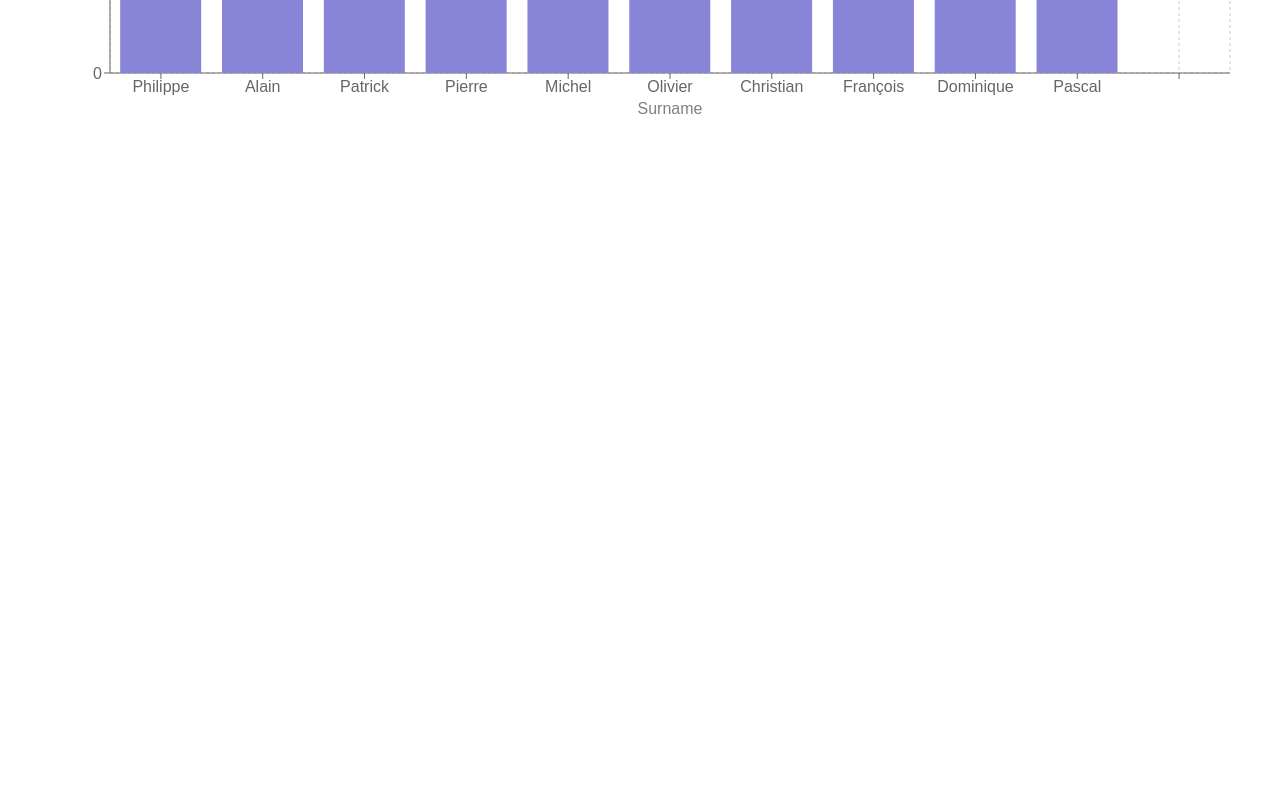
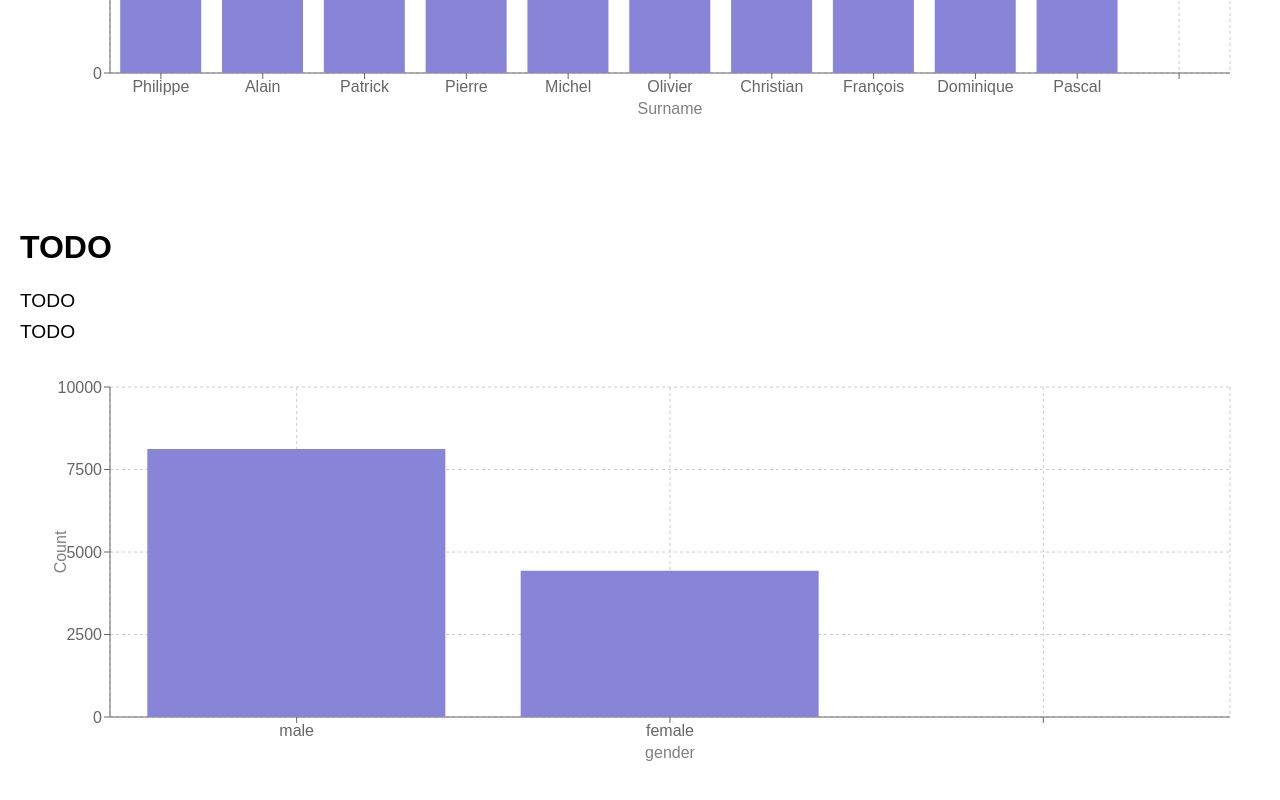
Before and after one commit to louispaulet/hatvp_reactjs_viz, a React (Create React App) app in the folder hatvp_viz/: page /hatvp_reactjs_viz/gender_equality in a window 1280 px wide. Shown: the part 676-1476 px from the top of the page. Before the commit the page ends 839 px from the top, so only its background shows below. Built offline with nearby package versions, Linux system fonts and the light colour scheme.

Commit message:
add temp bar plot for total gender ratio, add total gender ratio dataset, update gender equality dashboard to include new plot

```diff
--- a/hatvp_viz/src/components/Home.js
+++ b/hatvp_viz/src/components/Home.js
@@ -14,7 +14,7 @@ const Home = () => {
        </div>
     {/* Links to plots */}
     <div className="App-hero">
-    <Link to="/gender_equality">Check out the top 10 surnames in the dataset!</Link>
+    <Link to="/gender_equality">Check out our gender equality dashboard!</Link>
     </div>
     </div>
 
--- a/hatvp_viz/src/dashboards/gender_equality.js
+++ b/hatvp_viz/src/dashboards/gender_equality.js
@@ -1,5 +1,6 @@
 import React, { useEffect, useState } from 'react';
 import SurnameCount from './../plots/surname_count.js';
+import TotalGenderRatio from './../plots/total_gender_ratio.js';
 
 const GenderEquality = () => {
   return (
@@ -7,6 +8,7 @@ const GenderEquality = () => {
     <h1>Gender Equality Analysis on HATVP Data</h1>
     <p>This dashboard shows gendered plots to reveal the existing imbalance between men and women representatives.</p>
     <SurnameCount />
+    <TotalGenderRatio />
   </div>
   );
 
--- /dev/null
+++ b/hatvp_viz/src/plots/total_gender_ratio.js
@@ -0,0 +1,53 @@
+import React, { useEffect, useState } from 'react';
+import { BarChart, Bar, XAxis, YAxis, CartesianGrid, Tooltip, Legend, ResponsiveContainer, Label } from 'recharts';
+
+const TotalGenderRatio = () => {
+  const [data, setData] = useState([]);
+
+  useEffect(() => {
+    fetch('./datasets/total_gender_ratio.csv')
+      .then(response => response.text())
+      .then(text => {
+        const rows = text.split('\n');
+        const headers = rows[0].split(',');
+        const data = rows.slice(1).map(row => {
+          const values = row.split(',');
+          let obj = {};
+          headers.forEach((header, index) => {
+            obj[header] = values[index];
+          });
+          return obj;
+        });
+        setData(data);
+      })
+      .catch(error => {
+        console.error('Error loading the CSV file:', error);
+      });
+  }, []);
+
+  return (
+    <section className="App-section" id="surname_count">
+      <h2>TODO</h2>
+      <p>TODO <br/>
+      TODO</p>
+      <ResponsiveContainer width="100%" height={400}>
+        <BarChart
+          width={500}
+          height={300}
+          data={data}
+          margin={{
+            top: 20, right: 30, left: 30, bottom: 20,
+          }}
+        >
+          <CartesianGrid strokeDasharray="3 3" />
+          <XAxis dataKey="gender"> <Label value={"gender"} angle={0} dy={20} /> </XAxis>
+          <YAxis dataKey="count"> <Label value={"Count"} angle={270} dx={-20} /> </YAxis>
+          <Tooltip />
+          <Bar dataKey="count" fill="#8884d8" />
+        </BarChart>
+      </ResponsiveContainer>
+    </section>
+  );
+}
+
+export default TotalGenderRatio;
```
Also changed, not shown: hatvp_viz/public/datasets/total_gender_ratio.csv (added).
